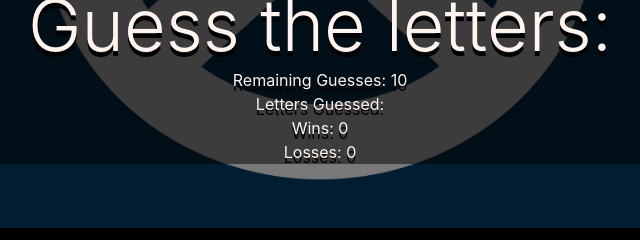
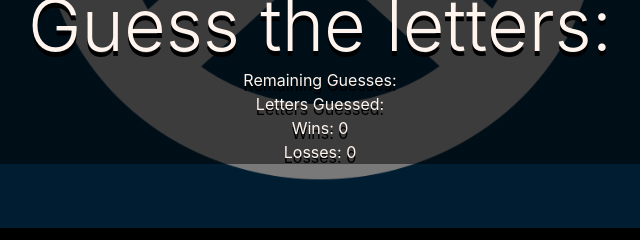
Before and after one commit to HillerDavid/Hangman, a plain HTML site: page index.html in a window 1280 px wide. Shown: the part 391-631 px from the top of the page, 320-960 px from the left. Drawn offline with nearby package versions, Linux system fonts and the light colour scheme.

Commit message:
fixed starting display for remaining guesses

```diff
--- a/assets/javascript/app.js
+++ b/assets/javascript/app.js
@@ -67,8 +67,9 @@ document.onkeyup = function (event) {
                         showWord.innerHTML = answer.join(" ")
                     }
                 }
+                guessCounter--
             }
-            guessCounter--
+
             showGuessCounter.innerHTML = guessCounter
             // - Lose game if out of guesses
             if (guessCounter === 0 && answer.includes("_")) {
--- a/index.html
+++ b/index.html
@@ -32,7 +32,7 @@
                 Guess the letters: <span id="display-words"></span>
             </div>
             <div class="game-text">
-                Remaining Guesses: <span id="guess-counter">10</span>
+                Remaining Guesses: <span id="guess-counter"></span>
             </div>
 
             <div class="game-text">
```
